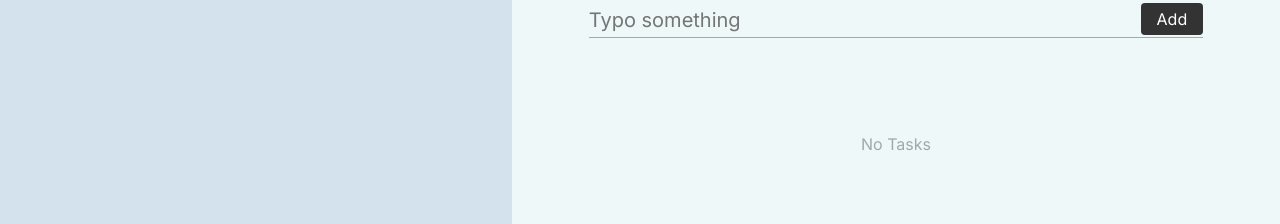
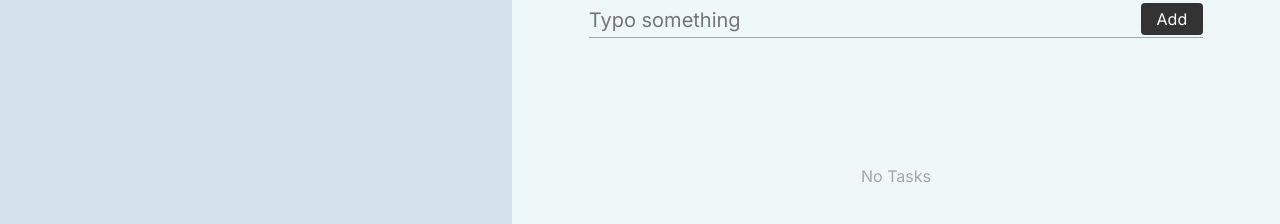
Before and after one commit to erdemuslu/stay-focused, a React (Vite) app: page / in a window 1280 px wide. Shown: the part 134-358 px from the top of the page. Built offline with nearby package versions, Linux system fonts and the light colour scheme.

Commit message:
update :: list view

```diff
--- a/src/style/components/_taskview.scss
+++ b/src/style/components/_taskview.scss
@@ -91,6 +91,9 @@
   }
 
   &-list {
+    max-height: 30rem;
+    overflow-y: scroll;
+
     &-empty {
       text-align: center;
       margin-top: 6em;
```
